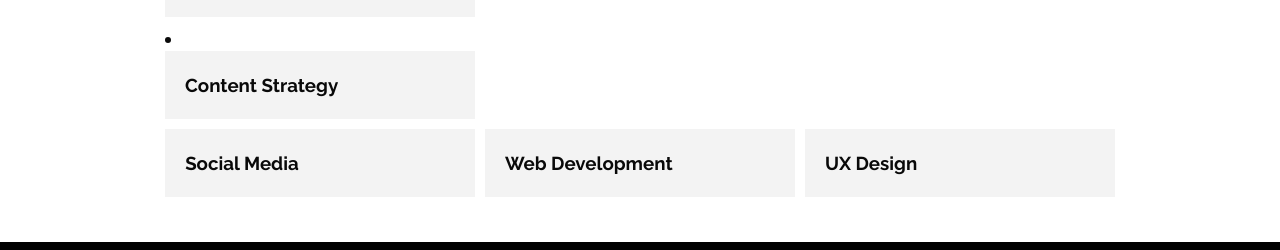
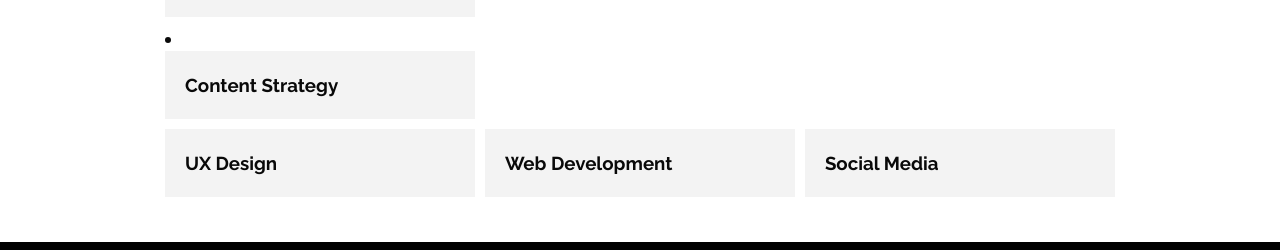
Before and after one commit to Toye1990/alx_html_css, a plain HTML site: page flexbox/0-index.html in a window 1280 px wide. Shown: the part 760-1010 px from the top of the page. Drawn offline with nearby package versions, Linux system fonts and the light colour scheme.

Commit message:
A new correction has been made

```diff
--- a/flexbox/0-styles.css
+++ b/flexbox/0-styles.css
@@ -1,4 +1,3 @@
-
 /* SUMMARY
     1. GLOBAL
     2. LAYOUT
@@ -180,8 +179,9 @@
 
   /* Grid
       ============================= */
+
 .row{
-    display: flex;
+  display: flex;
 }
 
   ul.row {
@@ -190,6 +190,11 @@
     list-style: none;
   }
 
+  .row::after {
+    content: '';
+    display: table;
+    clear: both;
+  }
 
   [class*='col-'] {
     padding: 0.5rem;
@@ -373,10 +378,6 @@
   }
 
   /*** 4. CARD ***/
-  /* Section Latest news ============================= */
-   .row{
-    flex-direction: row-reverse;
-   }
 
   /* Card (all styles)
       ============================= */
--- a/flexbox/3-styles.css
+++ b/flexbox/3-styles.css
@@ -373,13 +373,13 @@
   }
 
   /*** 4. CARD ***/
-  /* Section SERVICES ============================= */
+  /* Section Latest news ============================= */
+
   .section-body .row{
-    flex-wrap: wrap;
+    flex: row-reverse;
   }
 
-  /* Section Latest news ============================= */
-   .row{
+ .section-body .row{
     flex-direction: row-reverse;
    }
 
```
Also changed, not shown: flexbox/2-index.html (+2 -2 lines), flexbox/3-index.html (+2 -2 lines).
